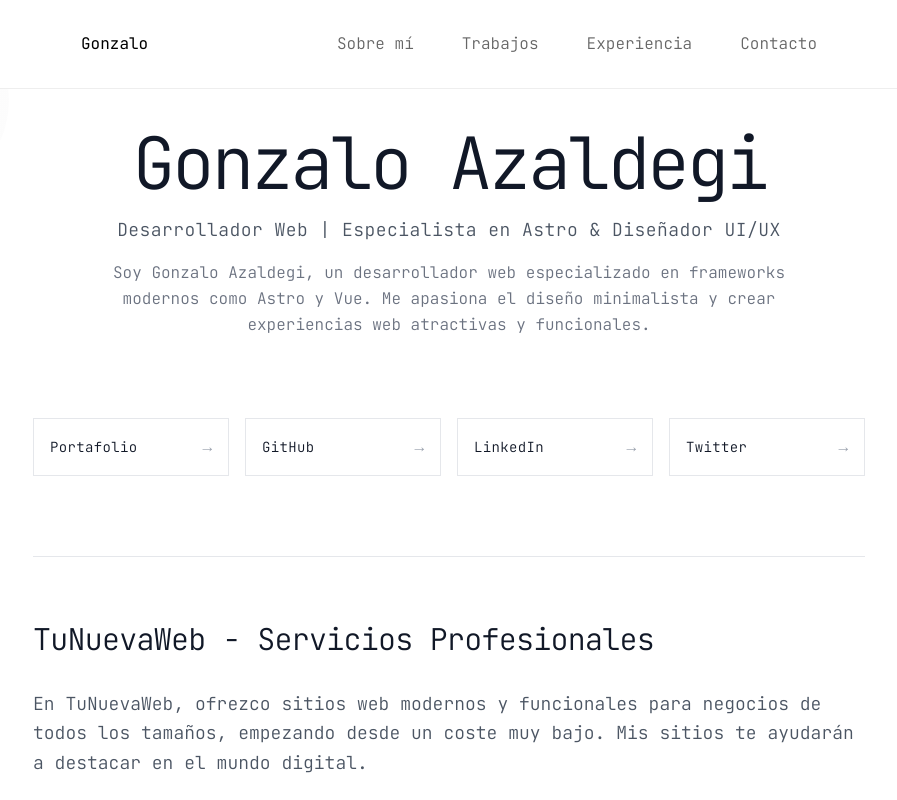
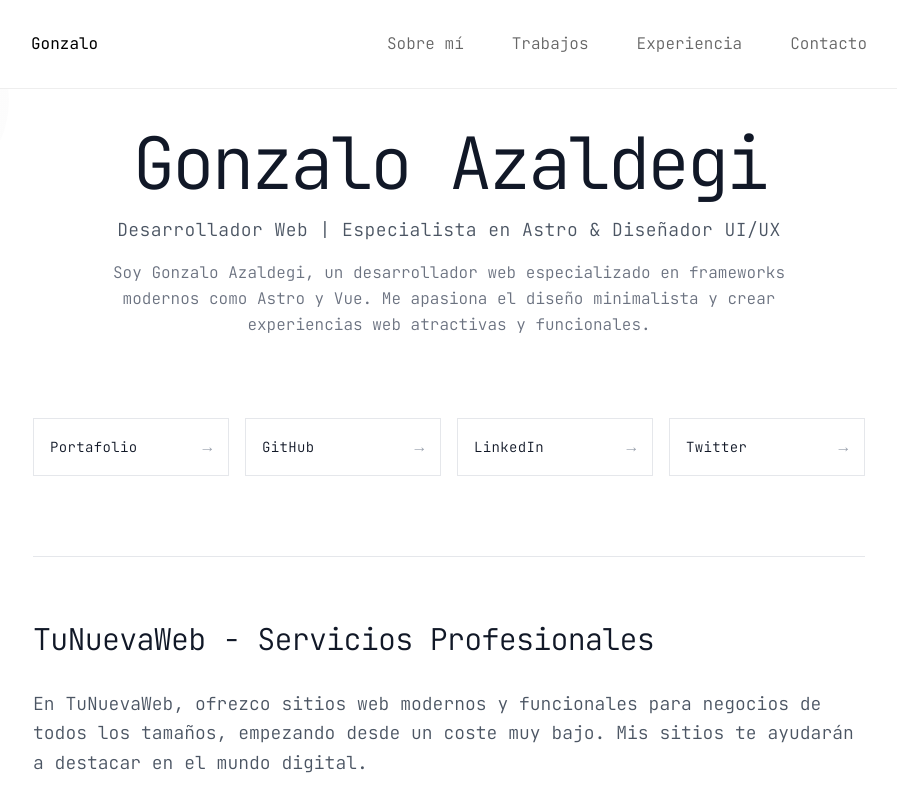
Before and after one commit to AzalDevX/portfolio, an Astro site: page /info in a window 1280 px wide. Shown: the top 800 px of the page, without its empty margins (191-1088 px from the left). Built offline with nearby package versions, Linux system fonts and the light colour scheme; Astro itself is replaced by a stand-in of ours.

Commit message:
Añadir espaciado

```diff
--- a/src/layouts/Layout.astro
+++ b/src/layouts/Layout.astro
@@ -67,7 +67,7 @@ const { title = `${personal.name} - ${personal.title}` } = Astro.props;
   }
 
   .container {
-    max-width: 800px;
+    max-width: 900px;
     margin: 0 auto;
     padding: 0 2rem;
   }
--- a/src/pages/index.astro
+++ b/src/pages/index.astro
@@ -18,7 +18,6 @@ const { personal, navigation, about, work, experience, philosophy, contact } =
   <Experience />
   <Philosophy />
   <Contact />
-
 </MainLayout>
 
 <style>
@@ -47,7 +46,7 @@ const { personal, navigation, about, work, experience, philosophy, contact } =
   }
 
   .container {
-    max-width: 800px;
+    max-width: 900px;
     margin: 0 auto;
     padding: 0 2rem;
   }
```
